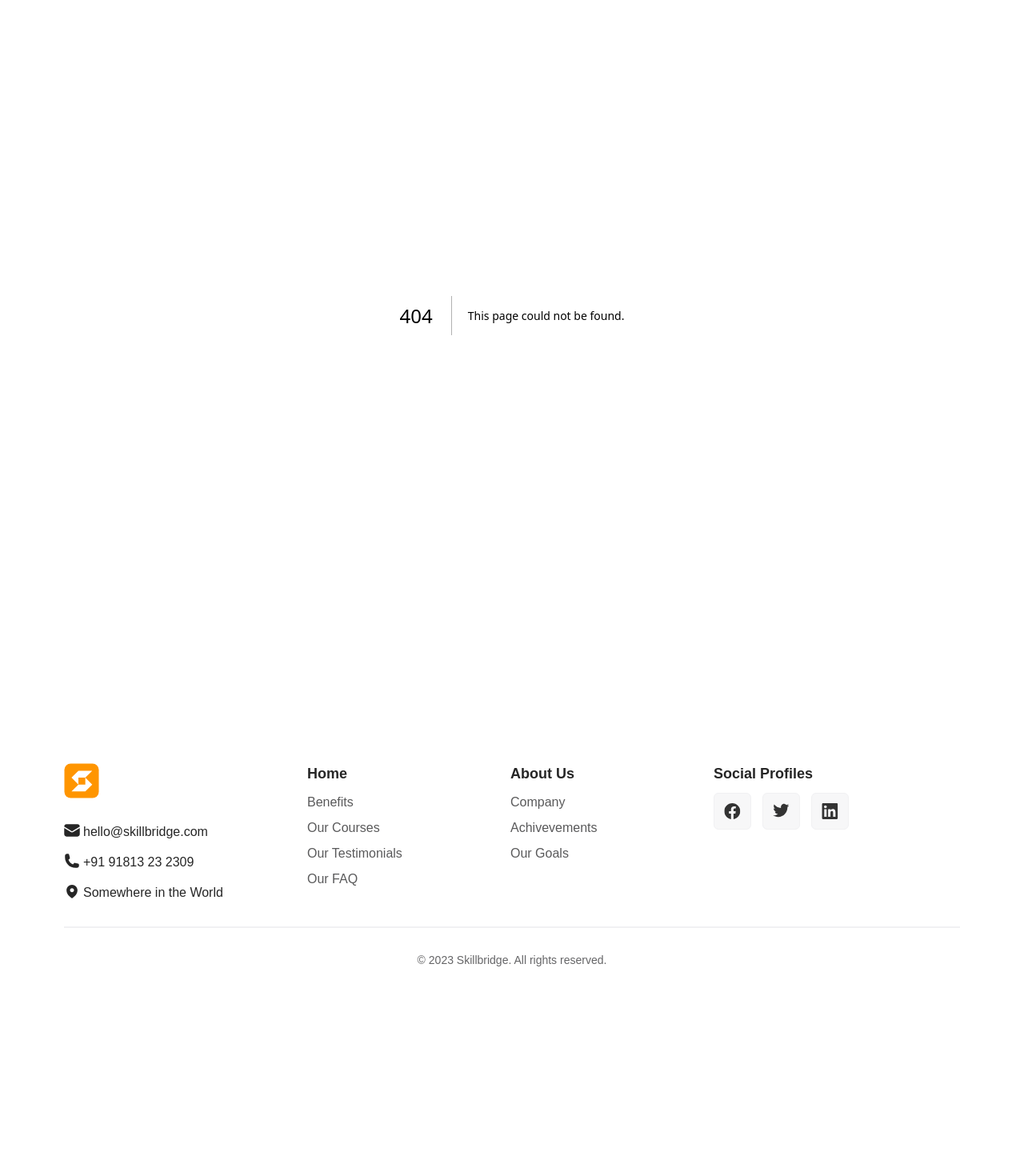
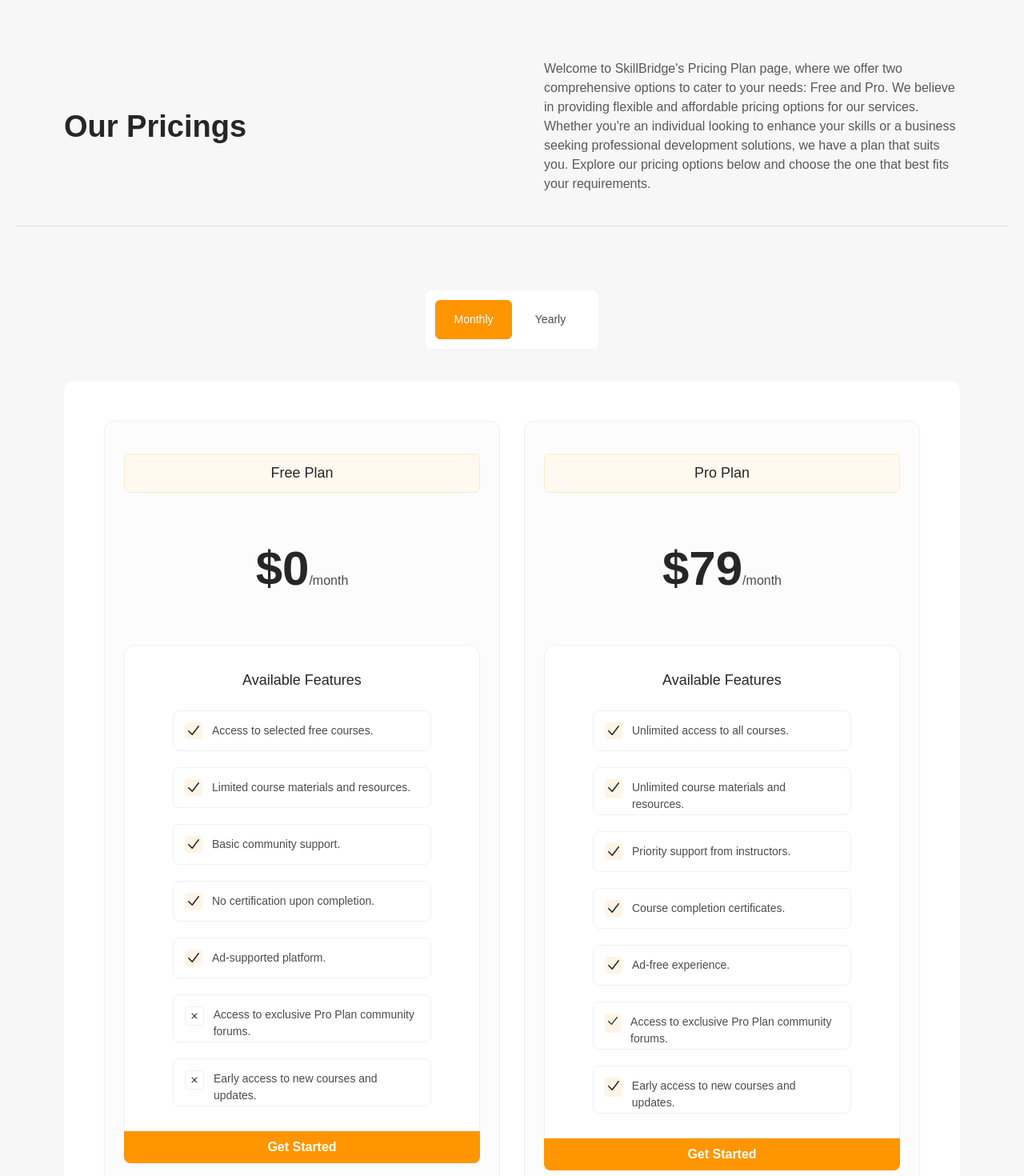
Before and after one commit to VienNguyen-Dev/Online-Course-E-Learning, a Next.js app: page /pricing in a window 1280 px wide. Before the commit this address had no page. Shown: the part 180-1650 px from the top of the page at 80% size. Before the commit the page ends 1410 px from the top, so only its background shows below. Built offline with nearby package versions, Linux system fonts and the light colour scheme.

Commit message:
Create Pricing page

```diff
--- a/app/about-us/page.tsx
+++ b/app/about-us/page.tsx
@@ -1,5 +1,5 @@
 import AboutSection from "@/components/AboutSection";
-import CourseHeader from "@/components/CourseHeader";
+import CourseHeader from "@/components/HeaderSectionPage";
 import { aboutSections } from "@/constants";
 import React from "react";
 
--- a/app/courses/course-detail/[courseId]/page.tsx
+++ b/app/courses/course-detail/[courseId]/page.tsx
@@ -1,5 +1,5 @@
 "use client";
-import CourseHeader from "@/components/CourseHeader";
+import CourseHeader from "@/components/HeaderSectionPage";
 import StepCard from "@/components/StepCard";
 import { getCourseById } from "@/lib/actions/course.action";
 import Image from "next/image";
--- a/app/courses/page.tsx
+++ b/app/courses/page.tsx
@@ -1,7 +1,7 @@
 import React from "react";
 import CourseDetail from "@/components/CourseDetail";
 import { courseDetails } from "@/lib/actions/course.action";
-import CourseHeader from "@/components/CourseHeader";
+import CourseHeader from "@/components/HeaderSectionPage";
 
 const CoursesPage = () => {
   return (
--- /dev/null
+++ b/app/pricing/page.tsx
@@ -0,0 +1,98 @@
+"use client";
+import FQASection from "@/components/FQASection";
+import HeaderSectionPage from "@/components/HeaderSectionPage";
+import PlanItem from "@/components/PlanItem";
+import { Button } from "@/components/ui/button";
+import { freePlans, proPlans } from "@/constants";
+import React, { useState } from "react";
+
+const PricingPage = () => {
+  const [active, setActive] = useState("monthly");
+  return (
+    <div className=" flex flex-col">
+      <div className="2xl:mx-[30px] xl:mx-[20px] mx-[16px]">
+        <HeaderSectionPage
+          title="Our Pricings"
+          description="Welcome to SkillBridge's Pricing Plan page, where we offer two comprehensive options to cater to your needs: Free and Pro. We believe in providing flexible and affordable pricing options for our services. Whether you're an individual looking to enhance your skills or a business seeking professional development solutions, we have a plan that suits you. Explore our pricing options below and choose the one that best fits your requirements."
+        />
+      </div>
+      <div className="flex flex-col items-center 2xl:mx-[162px] xl:mx-[80px] mx-[16px]">
+        <div className=" 2xl:mt-[100px] xl:mt-[80px] mt-[50px]  flex flex-col items-center 2xl:gap-[50px] gap-[20px] xl:gap-[40px] ">
+          <div className="flex p-[12px] rounded-[8px] bg-white w-fit ">
+            <Button
+              className={`rounded-[6px] border py-[12px] px-[14px] w-[96px] h-[49px] font-medium text-center 2xl:text-[18px] xl:px-[24px] xl:py-[12px] text-[14px] ${
+                active === "monthly" ? "bg-[#FF9500] text-white border-[#FF9500]" : "bg-white text-[#4C4C4D] border-white"
+              }`}
+              onClick={() => {
+                setActive("monthly");
+              }}
+            >
+              Monthly
+            </Button>
+            <Button
+              className={`rounded-[6px] border py-[12px] px-[14px] w-[96px] h-[49px] font-medium text-center 2xl:text-[18px] xl:px-[24px] xl:py-[12px] text-[14px] ${
+                active === "yearly" ? "bg-[#FF9500] text-white border-[#FF9500]" : "bg-white text-[#4C4C4D] border-white"
+              }`}
+              onClick={() => {
+                setActive("yearly");
+              }}
+            >
+              Yearly
+            </Button>
+          </div>
+          <div className="2xl:p-[80px] xl:p-[50px] flex flex-col sm:flex-row gap-[30px] rounded-[12px] bg-white p-[20px] ">
+            <div className=" rounded-[12px] border border-[#F1F1F3] 2xl:py-[50px] 2xl:px-[30px] xl:py-[40px] xl:px-[24px] bg-[#FCFCFD] flex flex-col xl:gap-[50px] gap-[30px] w-full py-[30px] px-[20px]">
+              <div className=" rounded-[6px] border px-[22px] 2xl:py-[12px] xl:py-[10px] bg-[#FFF9F0] border-[#FFEACC] 2xl:text-[22px] text-[#262626] font-medium text-center xl:text-[18px] text-[16px] py-[8px] ">
+                Free Plan
+              </div>
+              <p className=" text-center">
+                <span className=" 2xl:text-[80px] xl:text-[60px]  font-semibold text-[#262626] text-[50px]">$0</span>/
+                <span className="text-[#4C4C4D] 2xl:text-[20px] xl:text-[16px] font-medium text-[14px]">{`${active === "monthly" ? "month" : "year"}`}</span>
+              </p>
+              <div className="w-full">
+                <div className=" xl:rounded-tl-[14px] xl:rounded-tr-[14px] border border-[#F1F1F3] 2xl:p-[40px] xl:p-[30px] bg-white flex flex-col 2xl:gap-[30px] xl:gap-[24px] rounded-tl-[10px] rounded-tr-[10px] p-[20px] gap-[20px] ">
+                  <h4 className=" font-medium 2xl:text-[20px] xl:text-[18px] text-[16px] text-[#262626] text-center">Available Features</h4>
+
+                  <div className=" flex flex-col lg:px-[30px] gap-[20px] overflow-auto">
+                    {freePlans.map((item, index) => {
+                      return <PlanItem key={index} image={item.image} content={item.content} />;
+                    })}
+                  </div>
+                </div>
+                <Button className=" rounded-br-[8px] rounded-bl-[8px] py-[20px] px24px- bg-[#FF9500] text-center 2xl:text-[18px] xl:text-[16px] text-[14px] font-semibold w-full text-white max-h-[67px]">
+                  Get Started
+                </Button>
+              </div>
+            </div>
+            <div className=" rounded-[12px] border border-[#F1F1F3] 2xl:py-[50px] 2xl:px-[30px] xl:py-[40px] xl:px-[24px] bg-[#FCFCFD] flex flex-col xl:gap-[50px] w-full py-[30px] px-[20px] gap-[30px]">
+              <div className=" rounded-[6px] border px-[22px] 2xl:py-[12px] xl:py-[10px] bg-[#FFF9F0] border-[#FFEACC] 2xl:text-[22px] text-[#262626] font-medium text-center xl:text-[18px] text-[16px] py-[8px] ">
+                Pro Plan
+              </div>
+              <p className=" text-center ">
+                <span className=" 2xl:text-[80px] xl:text-[60px]  font-semibold text-[#262626] text-[50px]">{`${active === "monthly" ? "$79" : "$899"}`}</span>/
+                <span className="text-[#4C4C4D] 2xl:text-[20px] xl:text-[16px] font-medium text-[14px]">{`${active === "monthly" ? "month" : "year"}`}</span>
+              </p>
+              <div className="w-full">
+                <div className=" xl:rounded-tl-[14px] xl:rounded-tr-[14px] border border-[#F1F1F3] 2xl:p-[40px] xl:p-[30px] bg-white flex flex-col 2xl:gap-[30px] xl:gap-[24px] rounded-tl-[10px] rounded-tr-[10px] p-[20px] gap-[20px] ">
+                  <h4 className=" font-medium 2xl:text-[20px] xl:text-[18px] text-[16px] text-[#262626] text-center">Available Features</h4>
+
+                  <div className=" flex flex-col lg:px-[30px] px-0 gap-[20px]">
+                    {proPlans.map((item, index) => {
+                      return <PlanItem key={index} image={item.image} content={item.content} />;
+                    })}
+                  </div>
+                </div>
+                <Button className=" rounded-br-[8px] rounded-bl-[8px] py-[20px] px-[24px] bg-[#FF9500] text-center 2xl:text-[18px] xl:text-[16px] text-[14px] font-semibold w-full text-white max-h-[67px] ">
+                  Get Started
+                </Button>
+              </div>
+            </div>
+          </div>
+        </div>
+      </div>
+      <FQASection />
+    </div>
+  );
+};
+
+export default PricingPage;
--- a/components/CourseHeader.tsx
+++ b/components/HeaderSectionPage.tsx
@@ -1,13 +1,13 @@
 import React from "react";
 
-interface CourseHeaderProps {
+interface HeaderSectionPageProps {
   title: string;
   description: string;
 }
 
-const CourseHeader = ({ title, description }: CourseHeaderProps) => {
+const HeaderSectionPage = ({ title, description }: HeaderSectionPageProps) => {
   return (
-    <div className="2xl:mt-[109px] border-b border-[#E4E4E7]   flex 2xl:gap-[100px] xl:mt-[80px]  xl:gap-[80px] flex-col  mt-[50px]   sm:flex-row gap-[16px] 2xl:max-w-[1860px] sm:max-w-[1400px] max-w-[358px]   2xl:pb-[50px]  xl:px-[60px] xl:pb-[40px] pb-[30px] ">
+    <div className="2xl:mt-[109px] border-b border-[#E4E4E7]   flex 2xl:gap-[100px] xl:mt-[80px]  xl:gap-[80px] flex-col  mt-[50px]   sm:flex-row gap-[16px] 2xl:max-w-[1860px] sm:max-w-[1400px] max-w-[358px]   2xl:pb-[50px]  xl:px-[60px] xl:pb-[40px] pb-[30px] items-center ">
       <div className=" w-full">
         <h1 className="2xl:max-w-[748px] max-w-[600px]  2xl:text-[48px] font-semibold text-[#262626] xl:text-[38px] text-[28px] ">{title}</h1>
       </div>
@@ -18,4 +18,4 @@ const CourseHeader = ({ title, description }: CourseHeaderProps) => {
   );
 };
 
-export default CourseHeader;
+export default HeaderSectionPage;
```
